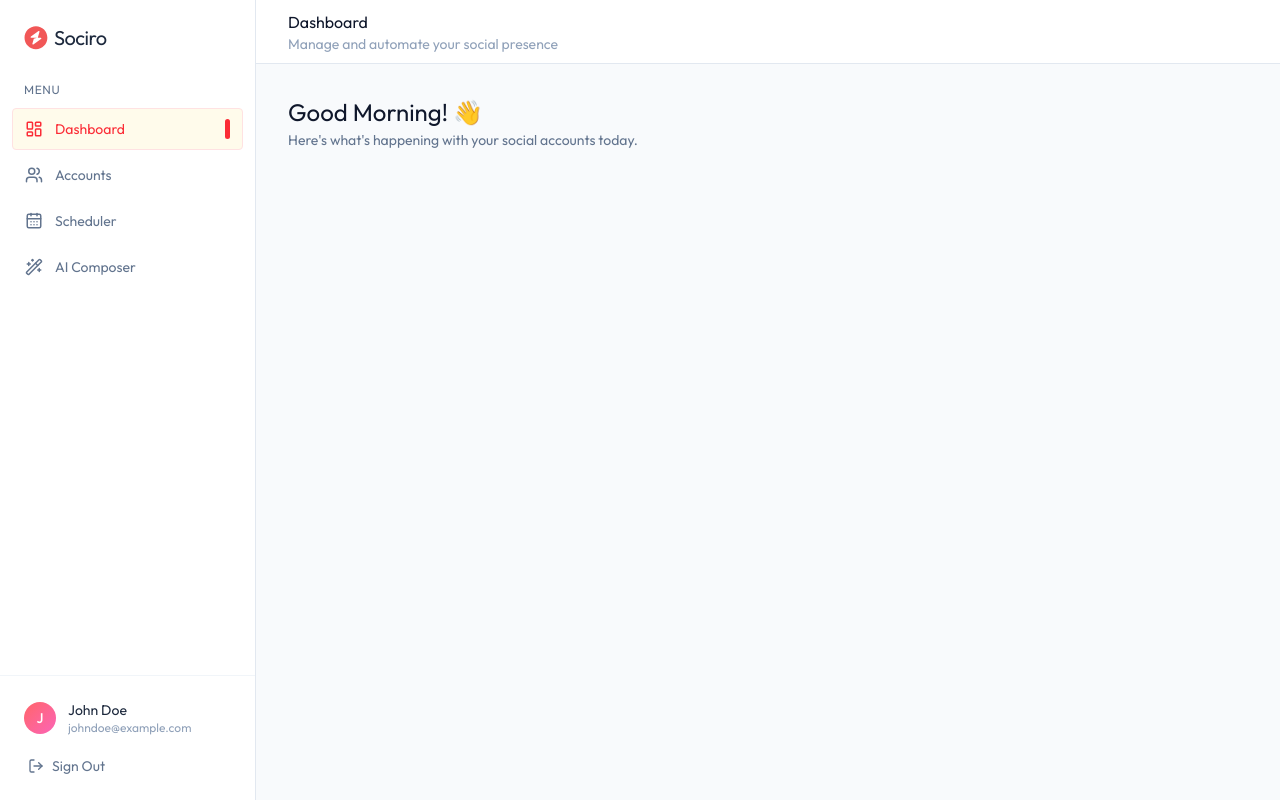
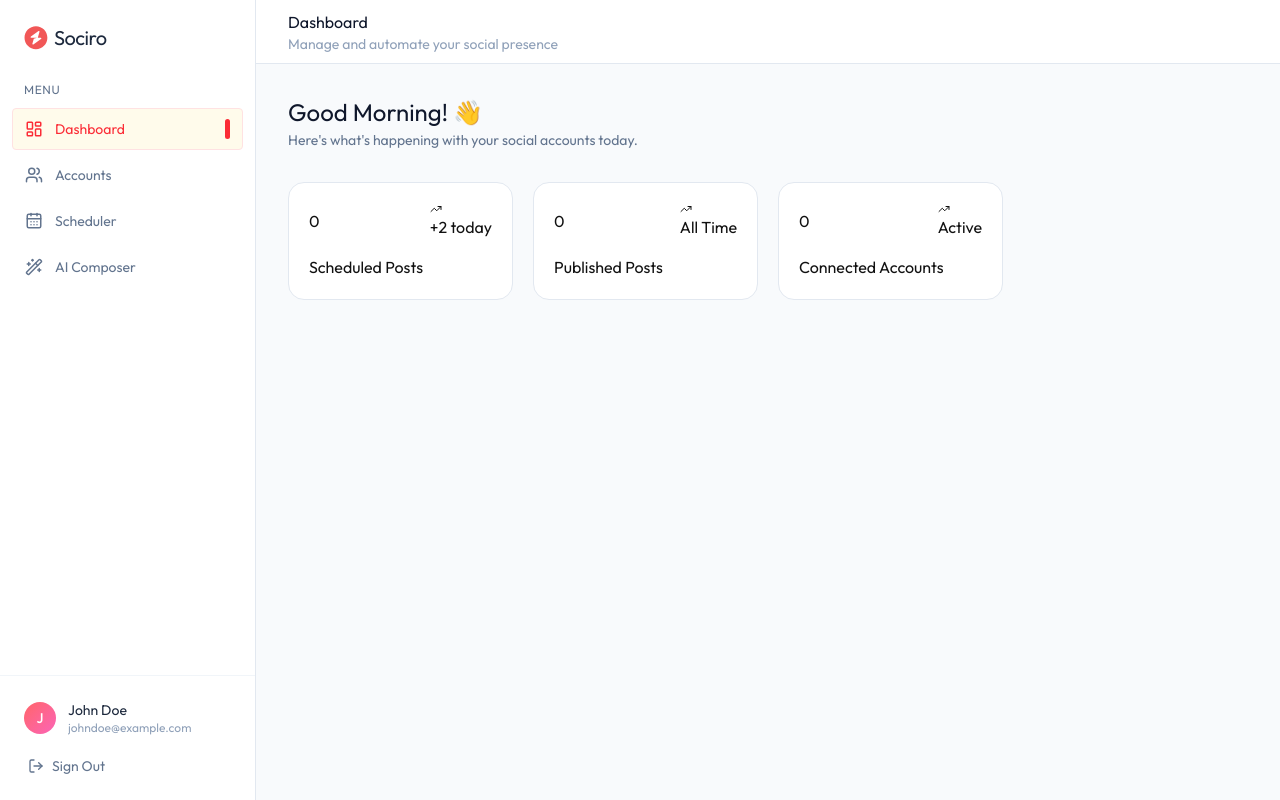
Before and after one commit to PSBVISION/Sociro, a React (Vite) app in the folder client/: page /dashboard in a window 1280 px wide. Built offline with nearby package versions, Linux system fonts and the light colour scheme.

Commit message:
feat: update Dashboard component to include TrendingUpIcon and fix stat card values

```diff
--- a/client/src/pages/Dashboard.tsx
+++ b/client/src/pages/Dashboard.tsx
@@ -1,4 +1,4 @@
-import { CheckCircleIcon, ClockIcon, Share2Icon } from "lucide-react";
+import { CheckCircleIcon, ClockIcon, Share2Icon, TrendingUpIcon } from "lucide-react";
 import { useState } from "react";
 
 const Dashboard = () => {
@@ -11,23 +11,22 @@
   const statCards = [
     {
       label: "Scheduled Posts",
-      value: "stats.scheduled",
+      value: stats.scheduled,
       icon: ClockIcon,
       trend: "+2 today",
     },
     {
       label: "Published Posts",
-      value: "stats.published",
+      value: stats.published,
       icon: CheckCircleIcon,
       trend: "All Time",
     },
     {
       label: "Connected Accounts",
-      value: "stats.connectedAccounts",
+      value: stats.connectedAccounts,
       icon: Share2Icon,
       trend: "Active",
     },
-
   ];
   return (
     <div className="space-y-8">
@@ -39,7 +38,20 @@
         </p>
       </div>
       {/* Stats Cards */}
-      <div className="grid grid-cols-1 md:grid-cols-2 lg:grid-cols-4 gap-5"></div>
+      <div className="grid grid-cols-1 md:grid-cols-2 lg:grid-cols-4 gap-5">
+        {statCards.map((card) => (
+          <div
+            key={card.label}
+            className="bg-white hover:bg-red-50 relative border border-slate-200 rounded-2xl p-5 hover:border-red-200 transition-all"
+          >
+            <div className="flex items-center justify-between mb-4">
+              <div>{card.value}</div>
+              <div><TrendingUpIcon className="size-3"/>{card.trend}</div>
+            </div>
+            <p>{card.label}</p>
+          </div>
+        ))}
+      </div>
     </div>
   );
 };
```
